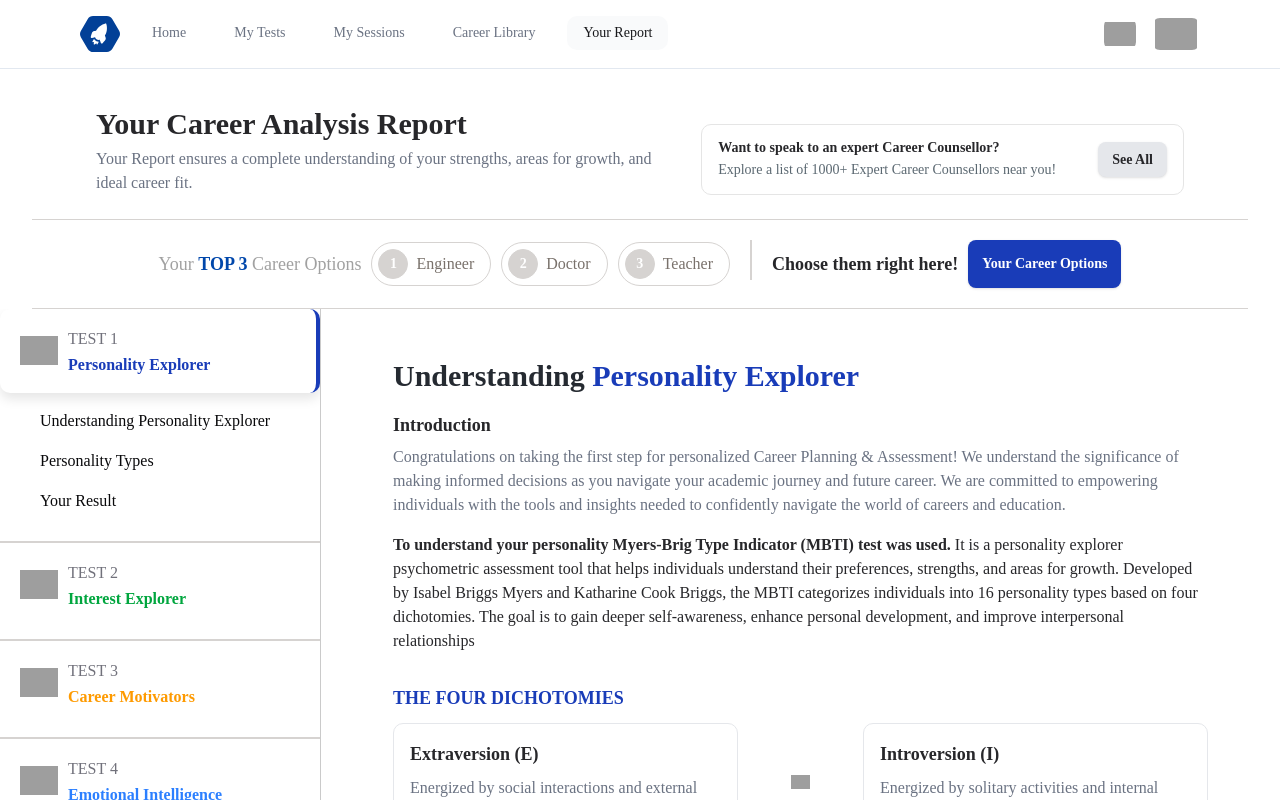
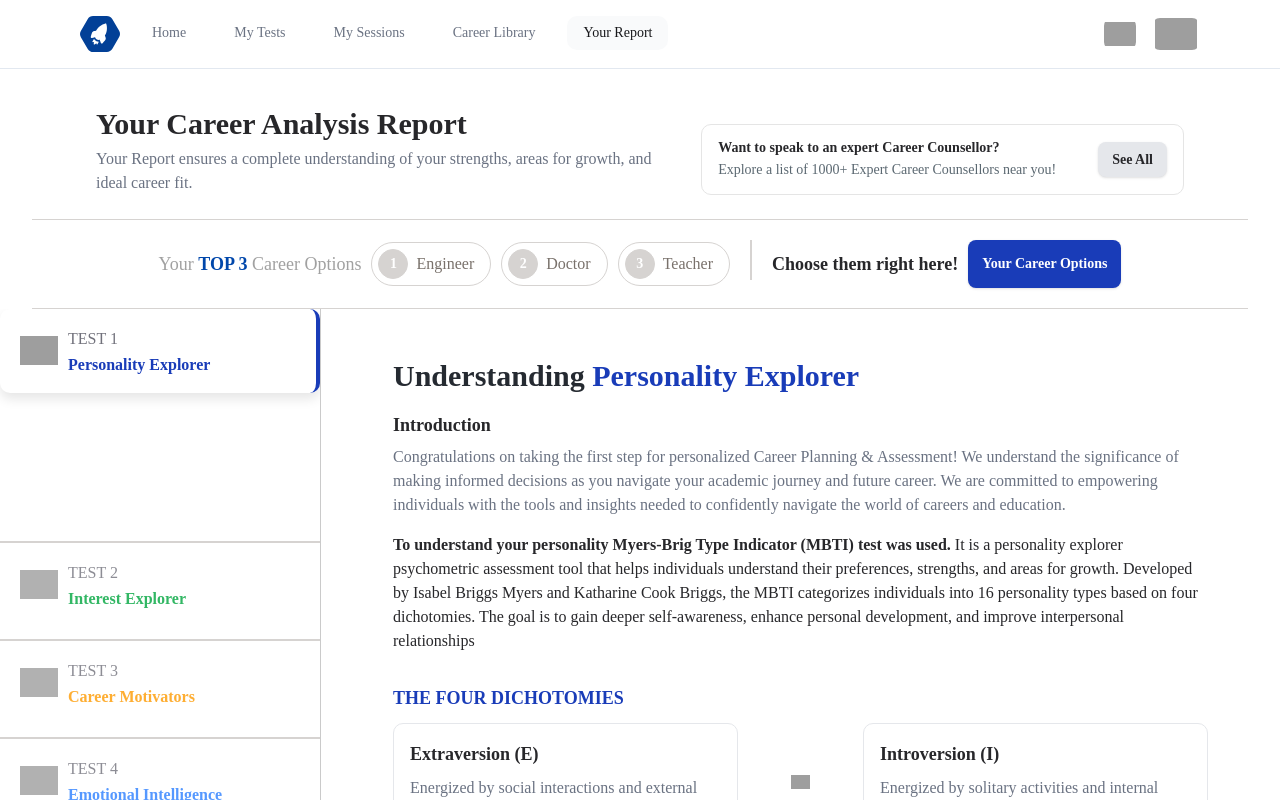
Before and after one commit to akshat-code21/infigon-assignment, a Next.js app: page / in a window 1280 px wide. Shown: the top 800 px of the page. Built offline with nearby package versions, Linux system fonts and the light colour scheme; grey boxes are pictures that could not be loaded; a web font is replaced by a local one.

Commit message:
minor improvements

```diff
--- a/app/globals.css
+++ b/app/globals.css
@@ -124,6 +124,28 @@
   --color-ninth : #B97979;
   --color-tenth : #FA9B56;
 }
+@theme{
+
+  @keyframes fadeIn{
+      0%{
+        opacity : 0;
+      }
+      100%{
+        opacity : 1;
+      }
+  }
+  @keyframes fadeOut{
+      0%{
+        opacity : 1;
+      }
+      100%{
+        opacity : 0;
+      }
+  }
+
+  --animate-fadeIn : fadeIn 0.3s ease-in-out;
+  --animate-fadeOut : fadeOut 0.3s ease-in-out
+}
 
 @layer base {
   * {
--- a/components/InterestExplorer/ResultContent.tsx
+++ b/components/InterestExplorer/ResultContent.tsx
@@ -61,7 +61,7 @@ const ResultsContent: React.FC<ResultsContentProps> = ({ activeTab }) => {
               {[0, 1, 2, 3].map((_, index) => (
                 <div key={index} className="border border-gray-200 rounded-lg p-4 flex items-start">
                   <span className="h-2 w-2 rounded-full bg-gray-800 mt-2 mr-3 flex-shrink-0"></span>
-                  <p className="text-gray-700">Prefer tasks that involve physical work and create outcomes.</p>
+                  <p className="text-gray-500">Prefer tasks that involve physical work and create outcomes.</p>
                 </div>
               ))}
             </div>
@@ -75,7 +75,7 @@ const ResultsContent: React.FC<ResultsContentProps> = ({ activeTab }) => {
               {[0, 1, 2, 3].map((_, index) => (
                 <div key={index} className="border border-gray-200 rounded-lg p-4 flex items-start">
                   <span className="h-2 w-2 rounded-full bg-gray-800 mt-2 mr-3 flex-shrink-0"></span>
-                  <p className="text-gray-400">Manual dexterity and technical proficiency.</p>
+                  <p className="text-gray-500">Manual dexterity and technical proficiency.</p>
                 </div>
               ))}
             </div>
@@ -89,7 +89,7 @@ const ResultsContent: React.FC<ResultsContentProps> = ({ activeTab }) => {
               {[0, 1, 2, 3].map((_, index) => (
                 <div key={index} className="border border-gray-200 rounded-lg p-4 flex flex-row items-center">
                   <span className="mt-1 mr-3 flex-shrink-0"><MapPin /></span>
-                  <p className="mt-1 text-gray-700">Construction sites, manufacturing plants, or workshops.</p>
+                  <p className="mt-1 text-gray-500">Construction sites, manufacturing plants, or workshops.</p>
                 </div>
               ))}
             </div>
@@ -103,7 +103,7 @@ const ResultsContent: React.FC<ResultsContentProps> = ({ activeTab }) => {
               {[0, 1, 2, 3].map((_, index) => (
                 <div key={index} className="border border-gray-200 rounded-lg p-4 flex items-start">
                   <span className="h-2 w-2 rounded-full bg-gray-800 mt-2 mr-3 flex-shrink-0"></span>
-                  <p className="text-gray-700">Direct and straightforward communication.</p>
+                  <p className="text-gray-500">Direct and straightforward communication.</p>
                 </div>
               ))}
             </div>
--- a/components/Sidebar/TestExplorer.tsx
+++ b/components/Sidebar/TestExplorer.tsx
@@ -21,6 +21,7 @@ const TestExplorer: React.FC<TestExplorerProps> = ({ onSubmenuItemClick, onTestC
       icon: "https://cdn.builder.io/api/v1/image/assets/d0fac57f9fc74d7eb974f4d4af23daa2/1df5e18f52977d4d9508b147e8cff8cc562968e2?placeholderIfAbsent=true",
       testNumber: "TEST 1",
       testName: "Personality Explorer",
+      border : "border-blue-800",
       textColor: "text-blue-800",
       submenuTitle: "Understanding Personality Explorer",
       submenuItems: ["Understanding Personality Explorer", "Personality Types", "Your Result"],
@@ -29,6 +30,7 @@ const TestExplorer: React.FC<TestExplorerProps> = ({ onSubmenuItemClick, onTestC
       icon: "https://cdn.builder.io/api/v1/image/assets/d0fac57f9fc74d7eb974f4d4af23daa2/16ab353f780502179c560d050daa81b70445c4b8?placeholderIfAbsent=true",
       testNumber: "TEST 2",
       testName: "Interest Explorer",
+      border : "border-green-600",
       textColor: "text-green-600",
       submenuTitle: "Understanding Interest Explorer",
       submenuItems: ["Understanding Interest Explorer", "RIASEC Model", "Your Result"],
@@ -37,6 +39,7 @@ const TestExplorer: React.FC<TestExplorerProps> = ({ onSubmenuItemClick, onTestC
       icon: "https://cdn.builder.io/api/v1/image/assets/d0fac57f9fc74d7eb974f4d4af23daa2/98c1e1ea421adf9234d5739dfb02351a47593098?placeholderIfAbsent=true",
       testNumber: "TEST 3",
       testName: "Career Motivators",
+      border : "border-amber-500",
       textColor: "text-amber-500",
       submenuTitle: "Career Motivators",
       submenuItems: ["Understanding Career Motivators","10 Career Motivators", "Your Result"],
@@ -45,6 +48,7 @@ const TestExplorer: React.FC<TestExplorerProps> = ({ onSubmenuItemClick, onTestC
       icon: "https://cdn.builder.io/api/v1/image/assets/d0fac57f9fc74d7eb974f4d4af23daa2/c715661d6f16380d04d5ad11e0135d005d059572?placeholderIfAbsent=true",
       testNumber: "TEST 4",
       testName: "Emotional Intelligence",
+      border : "border-blue-500",
       textColor: "text-blue-500",
       submenuTitle: "Understanding Emotional Intelligence",
       submenuItems: ["Understanding Emotional Intelligence","Daniel Goleman Emotional Intelligence Test", "Your Result"],
@@ -53,6 +57,7 @@ const TestExplorer: React.FC<TestExplorerProps> = ({ onSubmenuItemClick, onTestC
       icon: "https://cdn.builder.io/api/v1/image/assets/d0fac57f9fc74d7eb974f4d4af23daa2/316f9a1b8236a493d20b73e26d9e8baee196033d?placeholderIfAbsent=true",
       testNumber: "TEST 5",
       testName: "Learning Styles",
+      border : "border-fuchsia-500",
       textColor: "text-fuchsia-500",
       submenuTitle: "Learning Styles",
       submenuItems: ["Understanding Learning Styles","Your Result"],
@@ -97,6 +102,7 @@ const TestExplorer: React.FC<TestExplorerProps> = ({ onSubmenuItemClick, onTestC
               testNumber={test.testNumber}
               testName={test.testName}
               isActive={index === activeTest}
+              border={test.border}
               textColor={test.textColor}
               onClick={() => handleTestClick(index)}
             />
--- a/components/Sidebar/TestItem.tsx
+++ b/components/Sidebar/TestItem.tsx
@@ -8,6 +8,7 @@ interface TestItemProps {
   testName: string;
   isActive?: boolean;
   textColor: string;
+  border: string;
   onClick?: () => void;
 }
 
@@ -17,14 +18,15 @@ const TestItem: React.FC<TestItemProps> = ({
   testName,
   isActive = false,
   textColor,
+  border,
   onClick,
 }) => {
   return (
     <button
-      className={`cursor-pointer flex gap-2.5 items-center px-5 py-4 w-full text-base bg-white rounded-lg text-left ${
+      className={`cursor-pointer flex gap-2.5 items-center px-5 py-4 w-full text-base bg-white rounded-lg text-left transition-all duration-300 ease-in-out ${
         isActive
-          ? "border-r-4 border-blue-800 min-h-20 shadow-[0px_6px_12px_rgba(0,0,0,0.1)]"
-          : ""
+          ? `border-r-4 ${border} min-h-20 shadow-[0px_6px_12px_rgba(0,0,0,0.1)] opacity-100`
+          : "opacity-80 hover:opacity-100"
       }`}
       onClick={onClick}
     >
--- a/components/Sidebar/TestSubMenu.tsx
+++ b/components/Sidebar/TestSubMenu.tsx
@@ -9,11 +9,13 @@ interface TestSubmenuProps {
 
 const TestSubmenu: React.FC<TestSubmenuProps> = ({ title, items, activeItem, onItemClick }) => {
   return (
-    <div className="pl-10 py-2">
+    <div className="pl-10 py-2 animate-fadeIn">
       {items.map((item, index) => (
         <div
           key={index}
-          className={`py-2 cursor-pointer ${activeItem === item ? 'font-bold' : ''}`}
+          className={`py-2 cursor-pointer transition-all duration-300 ease-in-out ${
+            activeItem === item ? 'font-bold opacity-100' : 'opacity-80 hover:opacity-100'
+          }`}
           onClick={() => onItemClick(item)}
         >
           {item}
--- a/components/ui/CounselorCard.tsx
+++ b/components/ui/CounselorCard.tsx
@@ -24,7 +24,7 @@ const CounselorCard: React.FC = () => {
               </span>
             </p>
           </div>
-          <button className="overflow-hidden gap-0.5 self-stretch px-3.5 py-2 my-auto font-bold leading-snug text-center bg-gray-200 rounded-md shadow-sm text-zinc-800">
+          <button className="overflow-hidden gap-0.5 self-stretch px-3.5 py-2 my-auto font-bold leading-snug text-center bg-gray-200 rounded-md shadow-sm text-zinc-800 hover:text-black hover:bg-blue-500 hover:animate-fadeIn">
             See All
           </button>
         </div>
```
